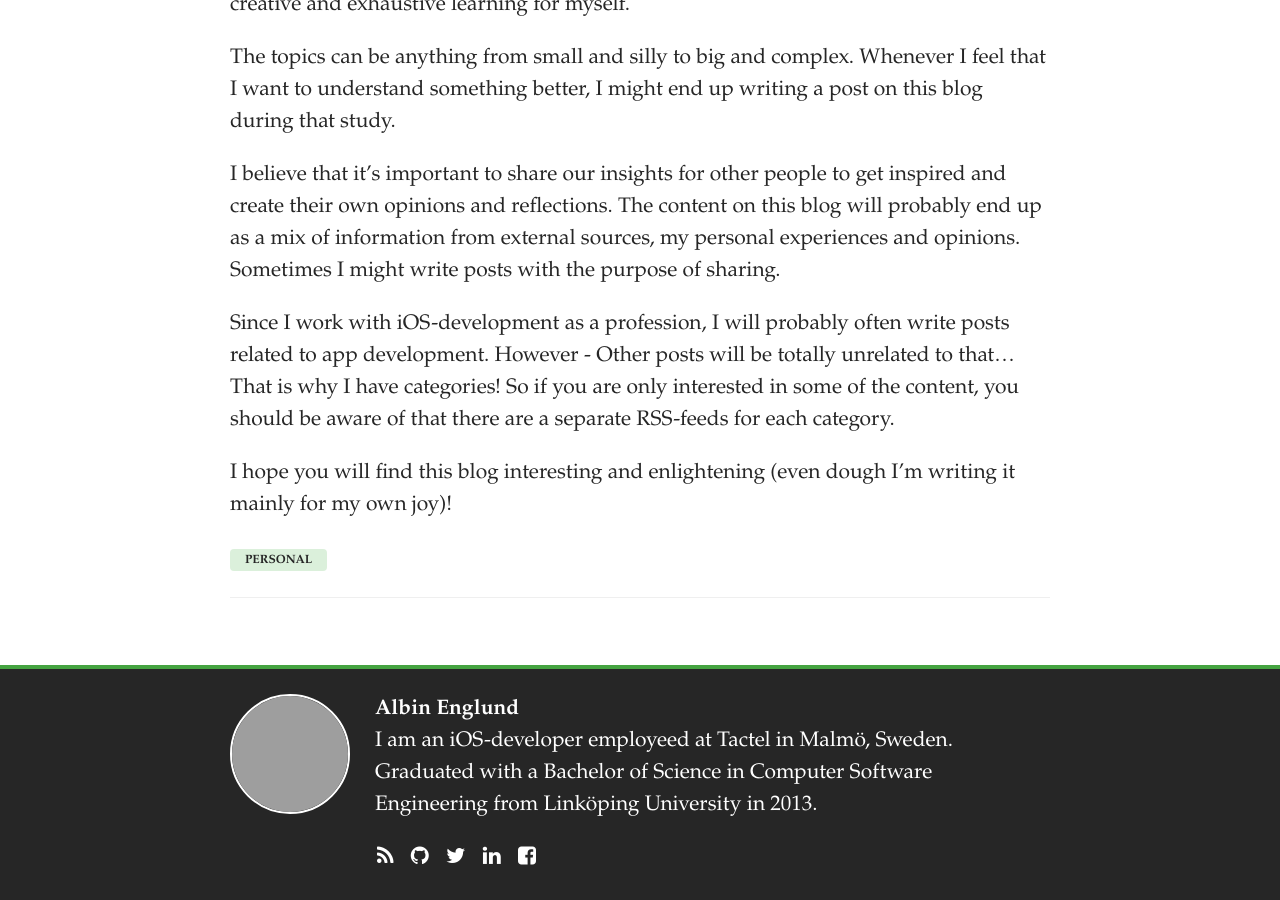
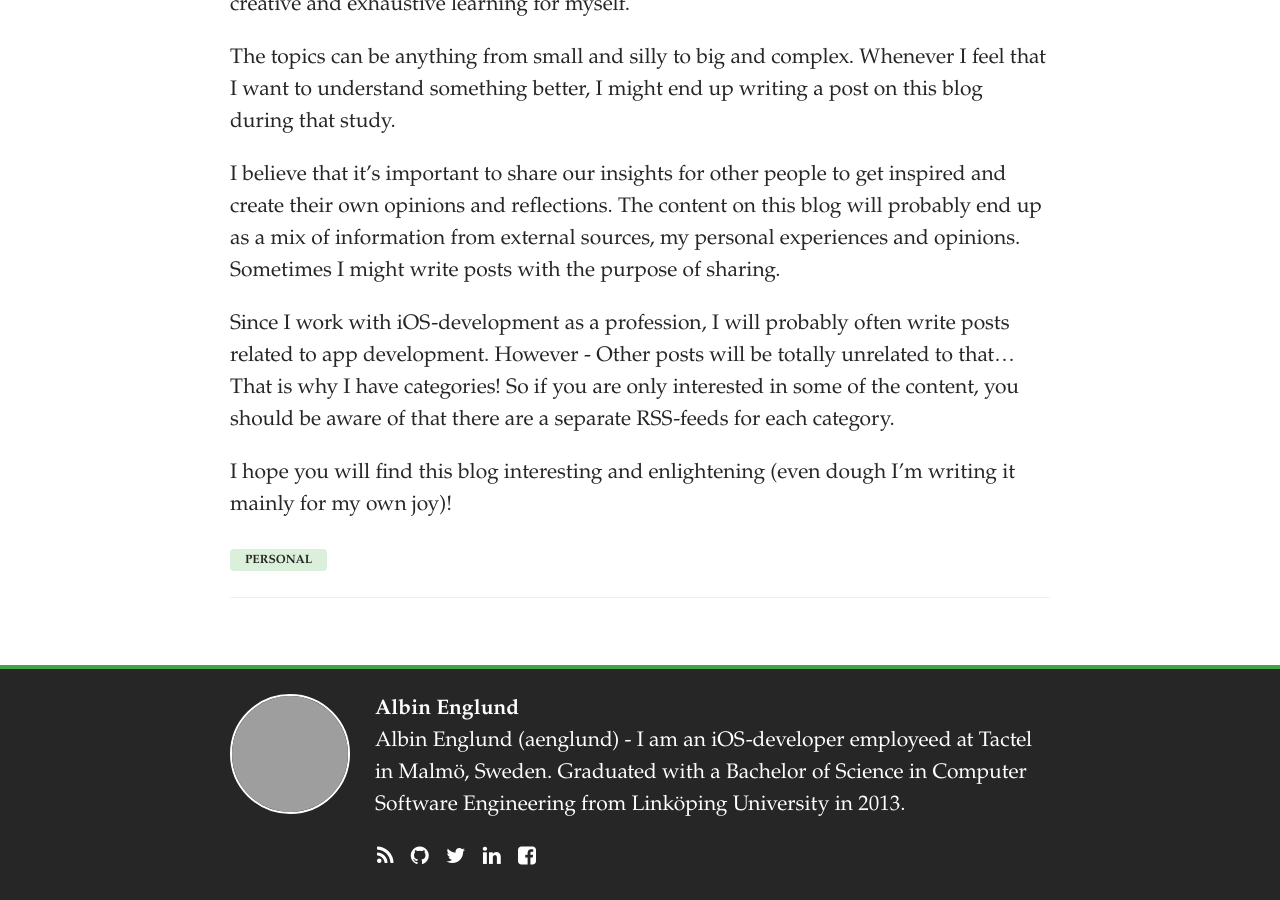
Before and after one commit to aenglund/aenglund.github.io, a Jekyll site: the page built from index.html, in a window 1280 px wide and 900 px high, scrolled down 9021 px. Built offline with Jekyll 4.4.1, drawn with Linux system fonts in a browser that asks for light colours; the list of posts is cut into pages by our own code; grey boxes are pictures that could not be loaded.

Commit message:
Updated meta description

```diff
--- a/_config.yml
+++ b/_config.yml
@@ -3,7 +3,7 @@
 author: Albin Englund
 username: aenglund
 email: mail@albinenglund.com
-description: "I am an iOS-developer employeed at Tactel in Malmö, Sweden. Graduated with a Bachelor of Science in Computer Software Engineering from Linköping University in 2013."
+description: "Albin Englund (aenglund) - I am an iOS-developer employeed at Tactel in Malmö, Sweden. Graduated with a Bachelor of Science in Computer Software Engineering from Linköping University in 2013."
 baseurl: ""
 url: "http://blog.albinenglund.com"
 paginate: 5
```
